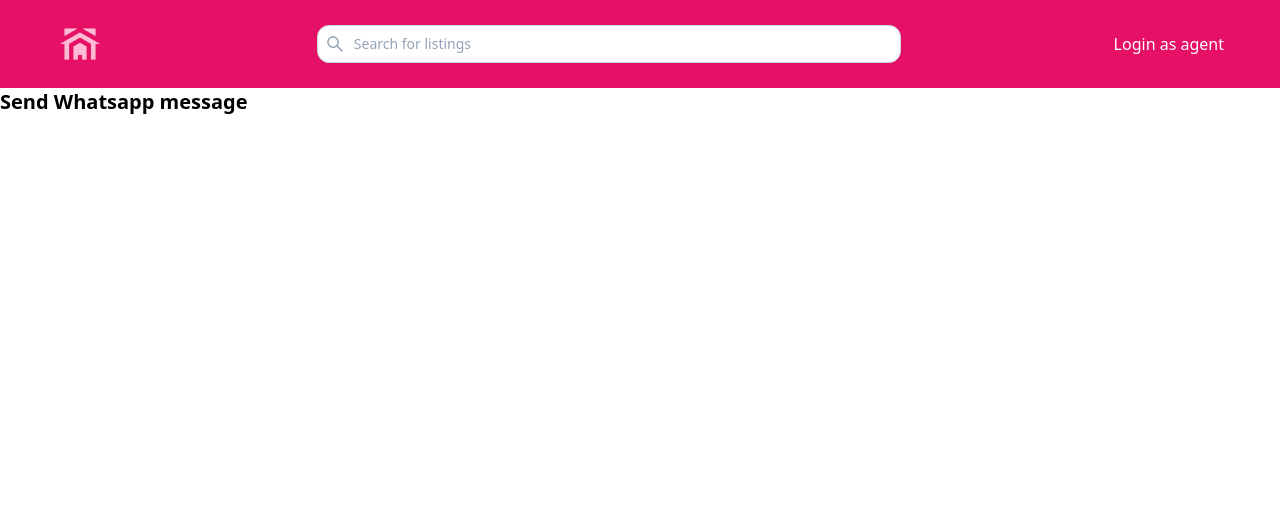
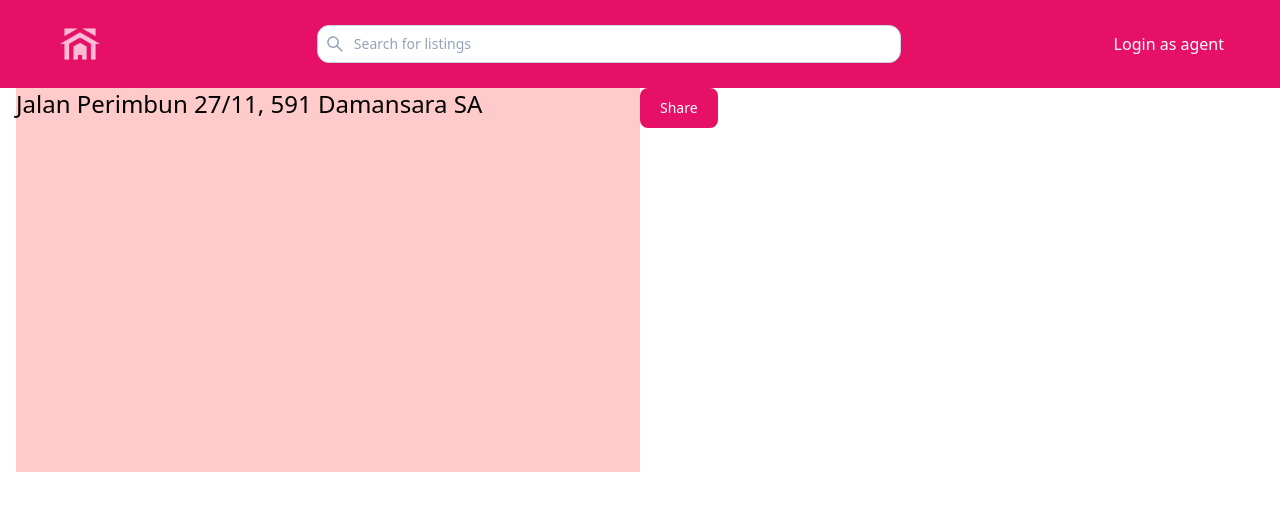
Before and after one commit to SadmanYasar/proptory-webapp, a Next.js app: page /listings/1 in a window 1280 px wide. Shown: the top 510 px of the page. Built offline with nearby package versions, Linux system fonts and the light colour scheme.

Commit message:
added share buttons

```diff
--- a/package.json
+++ b/package.json
@@ -23,6 +23,7 @@
     "react-bootstrap": "^2.7.0",
     "react-dom": "18.2.0",
     "react-icons": "^4.7.1",
+    "react-share": "^4.4.1",
     "typescript": "4.9.4"
   },
   "devDependencies": {
--- a/pages/index.tsx
+++ b/pages/index.tsx
@@ -78,6 +78,10 @@ function LoginPage() {
               <input className="placeholder:text-slate-400 block bg-white w-full border border-slate-300 rounded-lg py-4 pl-4 pr-3  shadow-sm focus:outline-none focus:border-sky-500 focus:ring-sky-500 focus:ring-1 sm:text-sm md:text-xl" placeholder="Full Name" type="text" name="fullname" />
             </label>
             <label className="relative block max-md:py-4 w-full">
+              <span className="sr-only">Phone Number</span>
+              <input className="placeholder:text-slate-400 block bg-white w-full border border-slate-300 rounded-lg py-4 pl-4 pr-3  shadow-sm focus:outline-none focus:border-sky-500 focus:ring-sky-500 focus:ring-1 sm:text-sm md:text-xl" placeholder="Phone Number" type="text" name="phonenumber" />
+            </label>
+            <label className="relative block max-md:py-4 w-full">
               <span className="sr-only">Username</span>
               <input className="placeholder:text-slate-400 block bg-white w-full border border-slate-300 rounded-lg py-4 pl-4 pr-3  shadow-sm focus:outline-none focus:border-sky-500 focus:ring-sky-500 focus:ring-1 sm:text-sm md:text-xl" placeholder="Username" type="text" name="username" />
             </label>
--- a/pages/listings/[id].tsx
+++ b/pages/listings/[id].tsx
@@ -1,6 +1,13 @@
 import Head from "next/head";
 import { useRouter } from "next/router";
+import { useState } from "react";
+import { TelegramIcon, TelegramShareButton, WhatsappShareButton } from "react-share";
+import FacebookIcon from "react-share/lib/FacebookIcon";
+import FacebookShareButton from "react-share/lib/FacebookShareButton";
+import WhatsappIcon from "react-share/lib/WhatsappIcon";
 import { RoomInfo } from "../agents/[id]";
+import { MdContentCopy } from "react-icons/md"
+import { AiFillCloseCircle } from "react-icons/ai"
 
 interface ListingDetailed {
     id: string;
@@ -31,6 +38,7 @@ const mockdata: ListingDetailed = {
 }
 
 export default function Listing() {
+    const [show, setShow] = useState(false);
     const router = useRouter();
     const { id } = router.query;
 
@@ -46,7 +54,7 @@ export default function Listing() {
         let url = `https://web.whatsapp.com/send?phone=${number}`;
 
         // Appending the message to the URL by encoding it
-        url += `&text=${encodeURI('This is a test message')}&app_absent=0`;
+        url += `&text=${encodeURI(`Hi. I am interested to discuss about your listing at ${mockdata.address}`)}&app_absent=0`;
 
         // Open our newly created URL in a new tab to send the message
         window.open(url);
@@ -57,11 +65,33 @@ export default function Listing() {
             <Head>
                 <title>Proptory listing</title>
             </Head>
-            <div className="w-full h-full flex flex-col space-y-4">
-                <div className="text-xl font-bold" onClick={sendMessage}>
-                    Send Whatsapp message
+            <div className="w-full px-4 grid md:grid-cols-2 max-md:grid-cols-1">
+                <div className="bg-red-200 h-96 text-2xl">{mockdata.address}</div>
+                <div>
+                    <button onClick={() => setShow(true)} data-modal-target="defaultModal" data-modal-toggle="defaultModal" className="block text-white bg-pink-650 hover:bg-pink-700 focus:ring-4 focus:outline-none focus:ring-pink-300 font-medium rounded-lg text-sm px-5 py-2.5 text-center" type="button">
+                        Share
+                    </button>
                 </div>
             </div>
+            {show &&
+                <div className="w-full h-full fixed backdrop-blur-sm space-x-4 space-y-4 shadow-lg z-50 top-0 flex flex-col items-center justify-center">
+                    <div className="bg-white shadow-lg rounded-md px-12 py-12 flex flex-row space-x-4">
+                        <WhatsappShareButton url={`Check out the property at ${mockdata.address} via this link: http://localhost:3000/listings/${id}`}>
+                            <WhatsappIcon className="rounded-md max-md:w-10 max-md:h-10" />
+                        </WhatsappShareButton>
+                        <FacebookShareButton url={`https://car.com/listings/${id}`}>
+                            <FacebookIcon className="rounded-md max-md:w-10 max-md:h-10" />
+                        </FacebookShareButton>
+                        <TelegramShareButton url={`Check out the property at ${mockdata.address} via this link: http://localhost:3000/listings/${id}`}>
+                            <TelegramIcon className="rounded-md max-md:w-10 max-md:h-10" />
+                        </TelegramShareButton>
+                        <MdContentCopy className="rounded-md max-md:w-10 max-md:h-10 md:w-16 md:h-16" onClick={copyToClipboard} />
+                    </div>
+                    <div className="flex flex-row items-center justify-center">
+                        <AiFillCloseCircle className="rounded-md max-md:w-10 max-md:h-10 md:w-16 md:h-16" onClick={() => setShow(false)} />
+                    </div>
+                </div>}
+
         </>
     )
 }
```
Also changed, not shown: 1 other file (tests, documents, lock files or other folders).
